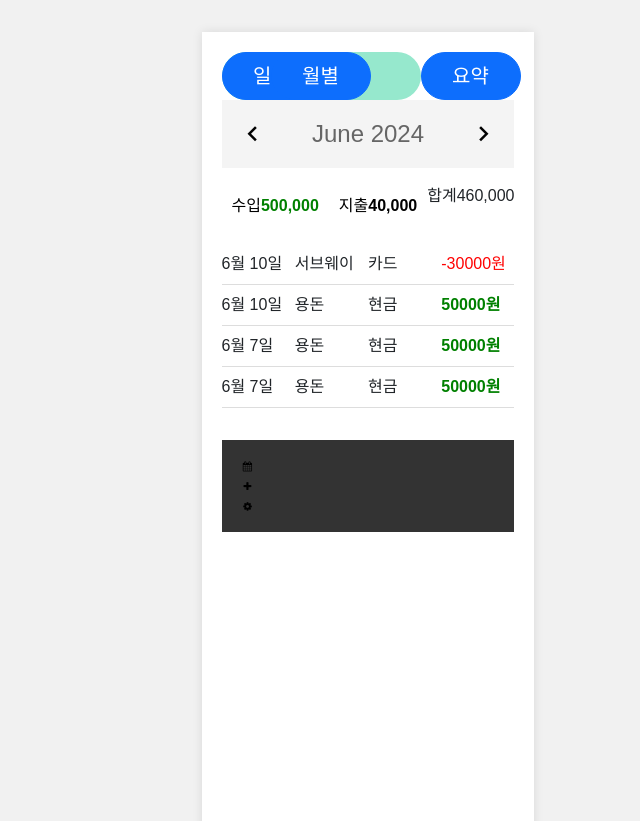
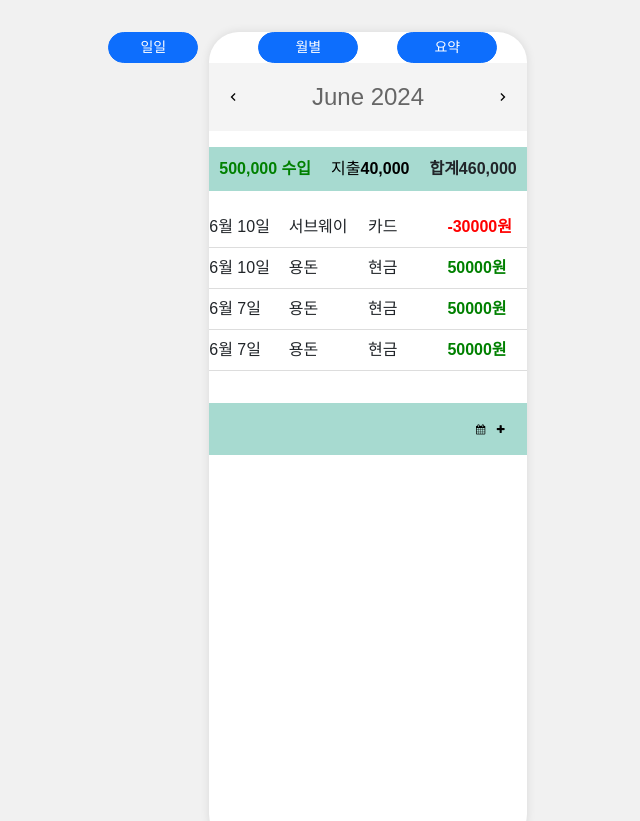
Before and after one commit to MJONE123/skeletonProjectGroup2, a Vue app: page / in a window 1280 px wide. Shown: the top 821 px of the page, without its empty margins (272-912 px from the left). Built offline with nearby package versions, Linux system fonts and the light colour scheme.

Commit message:
충돌 사항 병합 완료

```diff
--- a/package.json
+++ b/package.json
@@ -9,6 +9,11 @@
     "preview": "vite preview"
   },
   "dependencies": {
+    "@fortawesome/fontawesome-free": "^6.5.2",
+    "@mdi/font": "^7.4.47",
+    "bootstrap": "^5.3.3",
+    "bootstrap-vue-3": "^0.3.12",
+    "font-awesome": "^4.7.0",
     "pinia": "^2.1.7",
     "vue": "^3.4.21",
     "vue-router": "^4.3.0"
--- a/src/assets/Home.css
+++ b/src/assets/Home.css
@@ -19,12 +19,13 @@ body {
 }
 
 .container {
-  max-width: 1200px;
+  max-width: 375px;
+  height: 812px;
   margin: 0 auto;
   background-color: white;
-  padding: 20px;
+  padding: 0;
   box-shadow: 0 0 10px rgba(0, 0, 0, 0.1);
-  height: 900px;
+  border-radius: 30px;
 }
 
 /* 네비게이션 바 스타일 */
@@ -129,6 +130,7 @@ button:focus {
   display: flex;
   justify-content: space-around;
   margin: 1rem 0;
+  align-items: center;
 }
 
 .summary button {
@@ -137,6 +139,20 @@ button:focus {
   cursor: pointer;
   font-size: 16px;
   padding: 10px; /* 원하는 여백 설정 */
+  background-color: #a7dad0;
+  position: relative;
+}
+.income {
+  font-weight: bold;
+  border-right: 10px;
+}
+.totalBalance {
+  font-weight: bold;
+  background: none;
+  display: flex;
+  font-size: 16px;
+  padding: 10px; /* 원하는 여백 설정 */
+  background-color: #a7dad0;
 }
 
 .summary button:focus {
@@ -178,17 +194,21 @@ button:focus {
 
 .income {
   color: green;
+  font-style: bold;
 }
 
 .expense {
   color: red;
+  font-weight: bold;
 }
 
 /* 푸터 스타일 */
 .footer {
-  background-color: #333;
+  background-color: #a7dad0;
   color: #fff;
-  text-align: center;
+  display: flex;
+  justify-content: right;
+  align-items: center;
   padding: 1rem;
 }
 
@@ -266,16 +286,6 @@ button:focus {
   align-items: center;
 }
 
-i {
-  display: flex;
-  justify-content: center;
-  align-items: center;
-  width: 30px;
-  height: 30px;
-  font-size: 30px;
-  border: none;
-}
-
 .footer i {
   display: flex;
   justify-content: center;
--- a/src/pages/Home.vue
+++ b/src/pages/Home.vue
@@ -1,13 +1,12 @@
 <template>
   <div class="container">
-    <div
-      class="btn-group btn-group-lg rounded-pill"
-      style="background-color: #96e8cd"
-    >
-      <button
+    <div class="btn-group btn-group-sm rounded-pill">
+      <button @click="navigate('/Search')">
+        <i class="fa-sharp fa-solid fa-magnifying-glass"></i></button
+      ><button
         type="button"
         class="btn btn-primary rounded-pill"
-        style="width: 100px; position: relative; left: 0"
+        style="width: 90px; right: 100px"
       >
         일일
       </button>
@@ -43,7 +42,7 @@
     <div class="summary">
       <div>
         <button>
-          수입<span class="income">{{ income }}</span>
+          <span class="income">{{ income }} 수입</span>
         </button>
       </div>
       <div>
@@ -85,9 +84,6 @@
       </button>
       <button @click="navigate('/add')">
         <i class="fa fa-plus"></i>
-      </button>
-      <button @click="navigate('/settings')">
-        <i class="fa fa-cog"></i>
       </button>
     </div>
   </div>
--- a/src/router/index.js
+++ b/src/router/index.js
@@ -3,6 +3,7 @@ import Home from '@/pages/Home.vue';
 import Calendar from '@/pages/Calendar.vue';
 import Add from '@/pages/Add.vue';
 import Settings from '@/pages/Settings.vue';
+
 const router = createRouter({
   history: createWebHistory(import.meta.env.BASE_URL),
   routes: [
```
Also changed, not shown: 1 other file (tests, documents, lock files or other folders).
